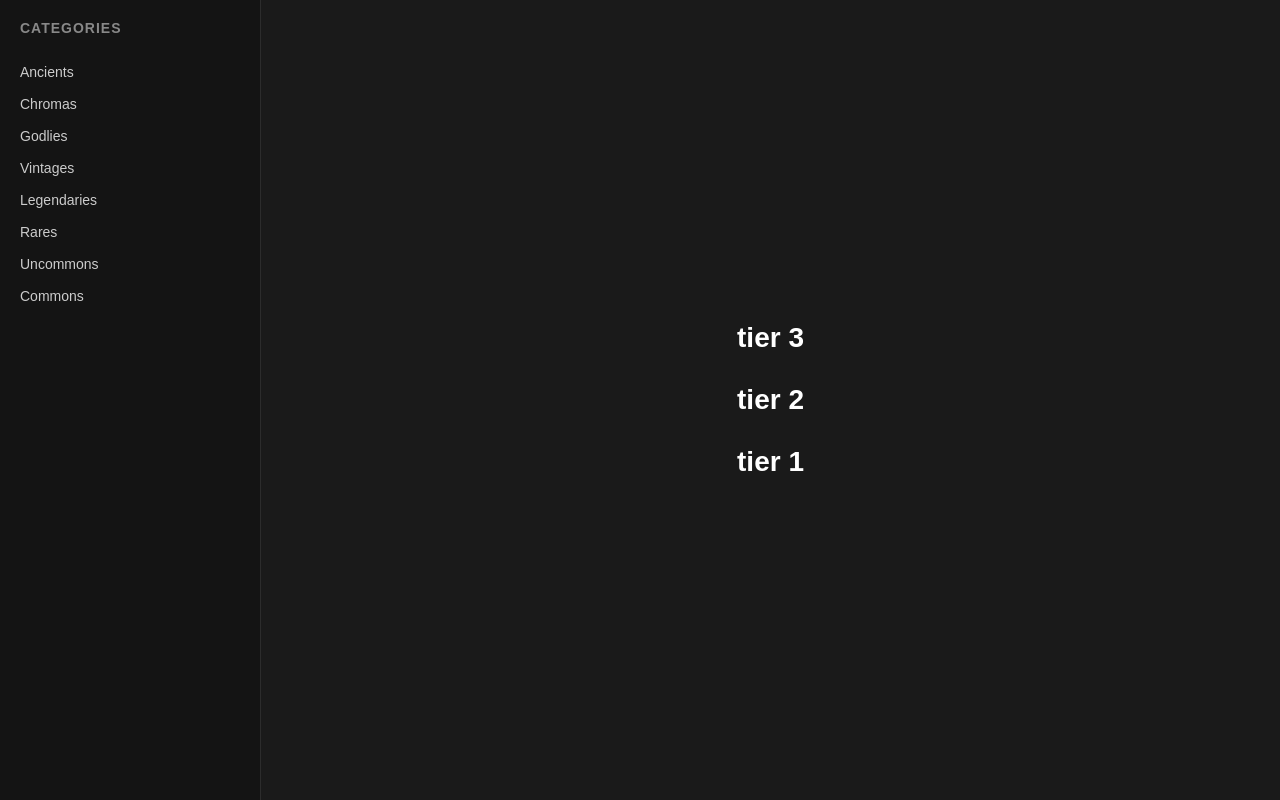
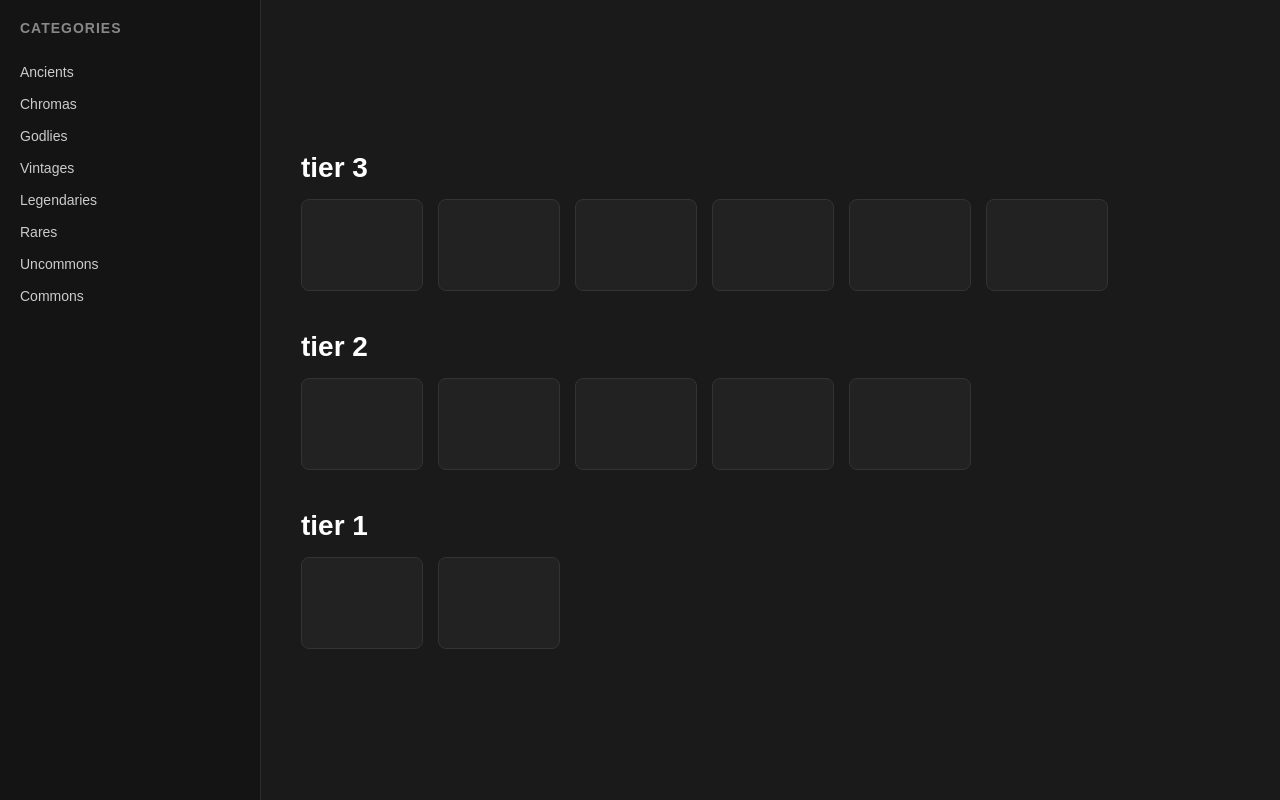
Before and after one commit to knqwx/uniquevals, a plain HTML site: page val.html in a window 1280 px wide. Drawn offline with Linux system fonts and the light colour scheme.

Commit message:
Update val.html

```diff
--- a/val.html
+++ b/val.html
@@ -4,13 +4,19 @@
     <meta charset="UTF-8">
     <title>MM2 Aggregator</title>
     <style>
-        body { background: #1a1a1a; color: #fff; font-family: Arial, sans-serif; margin: 0; display: flex; height: 100vh; }
+        body { background: #1a1a1a; color: #fff; font-family: Arial, sans-serif; margin: 0; display: flex; height: 100vh; overflow: hidden; }
         aside { width: 220px; background: #141414; border-right: 1px solid #2c2c2c; padding: 20px; display: flex; flex-direction: column; flex-shrink: 0; }
         .sidebar-title { font-size: 14px; font-weight: bold; color: #888; margin-bottom: 20px; text-transform: uppercase; letter-spacing: 1px; }
         .sidebar-item { color: #ccc; text-decoration: none; padding: 8px 0; font-size: 14px; transition: color 0.2s; display: block; }
         .sidebar-item:hover { color: #fff; }
-        main { flex: 1; display: flex; flex-direction: column; align-items: center; justify-content: center; gap: 30px; }
-        .tier-item { font-size: 28px; font-weight: bold; color: #fff; text-transform: lowercase; }
+
+        main { flex: 1; display: flex; flex-direction: column; justify-content: center; padding: 40px; gap: 40px; overflow-y: auto; }
+
+        .tier-section { display: flex; flex-direction: column; gap: 15px; }
+        .tier-title { font-size: 28px; font-weight: bold; color: #fff; text-transform: lowercase; }
+
+        .boxes-container { display: flex; gap: 15px; flex-wrap: wrap; }
+        .box { width: 120px; height: 90px; background: #222; border: 1px solid #333; border-radius: 8px; }
     </style>
 </head>
 <body>
@@ -26,9 +32,39 @@
         <a href="#" class="sidebar-item">Commons</a>
     </aside>
     <main>
-        <div class="tier-item">tier 3</div>
-        <div class="tier-item">tier 2</div>
-        <div class="tier-item">tier 1</div>
+        <!-- Tier 3 (выше всех, 6 боксов) -->
+        <div class="tier-section">
+            <div class="tier-title">tier 3</div>
+            <div class="boxes-container">
+                <div class="box"></div>
+                <div class="box"></div>
+                <div class="box"></div>
+                <div class="box"></div>
+                <div class="box"></div>
+                <div class="box"></div>
+            </div>
+        </div>
+
+        <!-- Tier 2 (5 боксов) -->
+        <div class="tier-section">
+            <div class="tier-title">tier 2</div>
+            <div class="boxes-container">
+                <div class="box"></div>
+                <div class="box"></div>
+                <div class="box"></div>
+                <div class="box"></div>
+                <div class="box"></div>
+            </div>
+        </div>
+
+        <!-- Tier 1 (2 бокса) -->
+        <div class="tier-section">
+            <div class="tier-title">tier 1</div>
+            <div class="boxes-container">
+                <div class="box"></div>
+                <div class="box"></div>
+            </div>
+        </div>
     </main>
 </body>
 </html>
```
